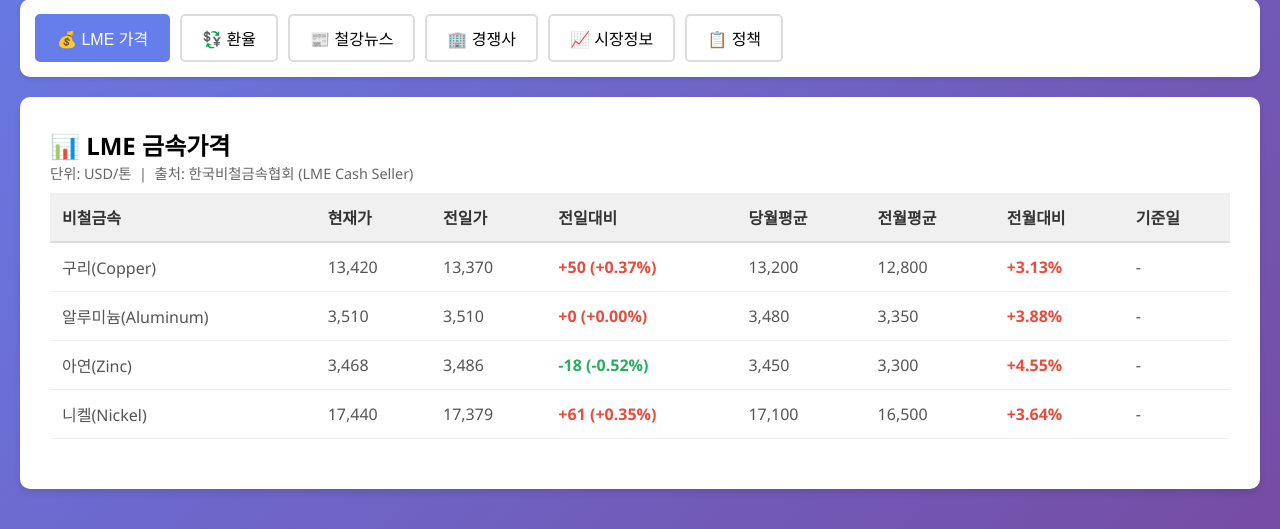
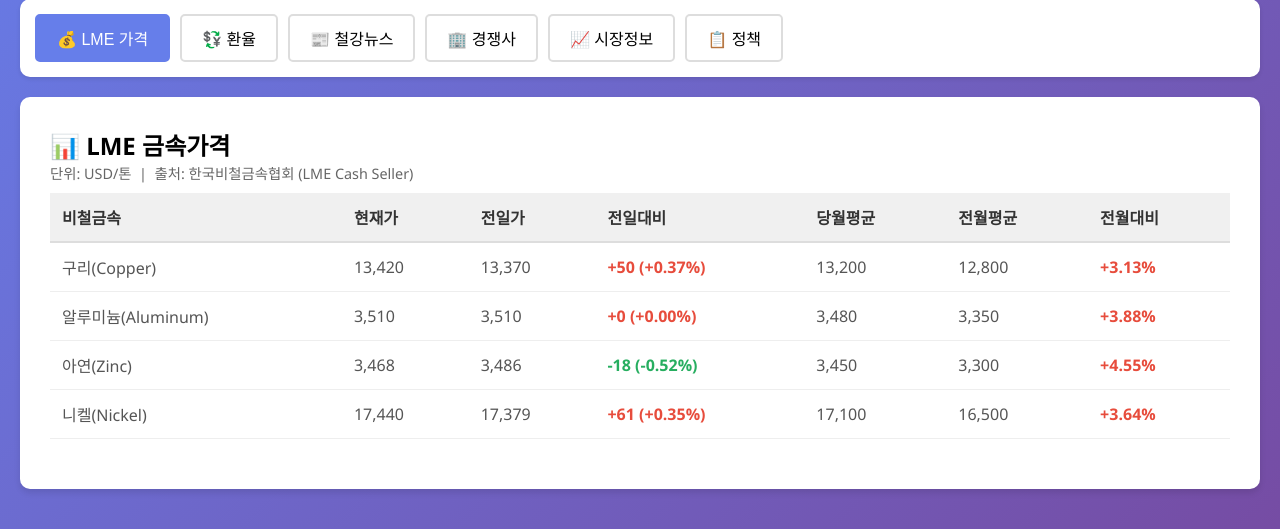
Before and after one commit to jeenu1027-sudo/AI_CAMP_REPORT, a Flask app: page / in a window 1280 px wide. Shown: the part 223-752 px from the top of the page. Run offline with Flask 3, Linux system fonts and the light colour scheme; data that the repository does not hold is empty.

Commit message:
feat(ui): LME 테이블 기준일 컬럼 제거

```diff
--- a/templates/index.html
+++ b/templates/index.html
@@ -449,7 +449,6 @@
                 <th>당월평균</th>
                 <th>전월평균</th>
                 <th>전월대비</th>
-                <th>기준일</th>
             </tr></thead><tbody>`;
             prices.forEach(p => {
                 const dayClass = p.change && p.change.includes('-') ? 'price-down' : 'price-up';
@@ -465,7 +464,6 @@
                     <td>${p.this_month_avg ? p.this_month_avg.toLocaleString() : '-'}</td>
                     <td>${p.last_month_avg ? p.last_month_avg.toLocaleString() : '-'}</td>
                     <td class="${monClass}">${p.month_change || '-'}</td>
-                    <td>${p.date || '-'}</td>
                 </tr>`;
             });
             html += '</tbody></table>';
```
